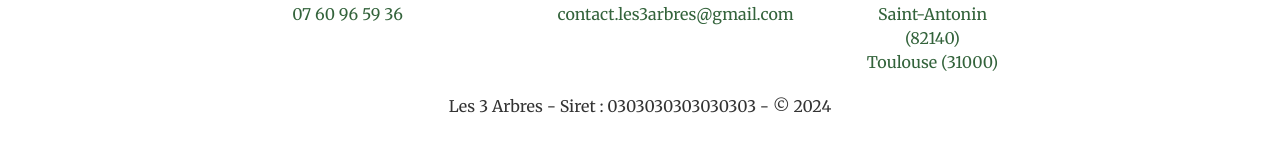
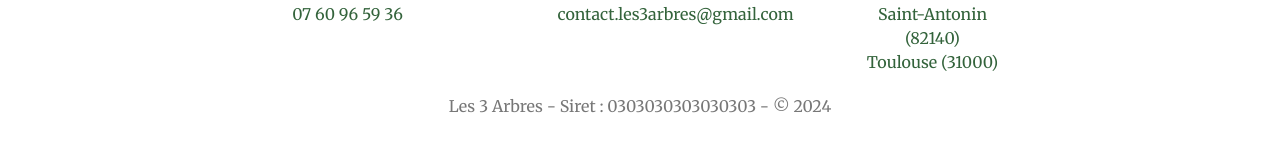
Before and after one commit to 3Abres/3Abres.github.io, a Jekyll site: the page built from index.html, in a window 1280 px wide and 900 px high, scrolled down 1870 px. Shown: the part 662-814 px from the top of the window. Built offline with Jekyll 4.4.1, drawn with Linux system fonts in a browser that asks for light colours.

Commit message:
Update contact.html

```diff
--- a/_includes/contact.html
+++ b/_includes/contact.html
@@ -26,5 +26,5 @@
         </div>
 
     </div>
-        <center><p>Les 3 Arbres - Siret : 0303030303030303 - © <script>document.write( new Date().getFullYear() );</script></p></center
+        <center><p class="text-muted">Les 3 Arbres - Siret : 0303030303030303 - © <script>document.write( new Date().getFullYear() );</script></p></center
 </section>
```
